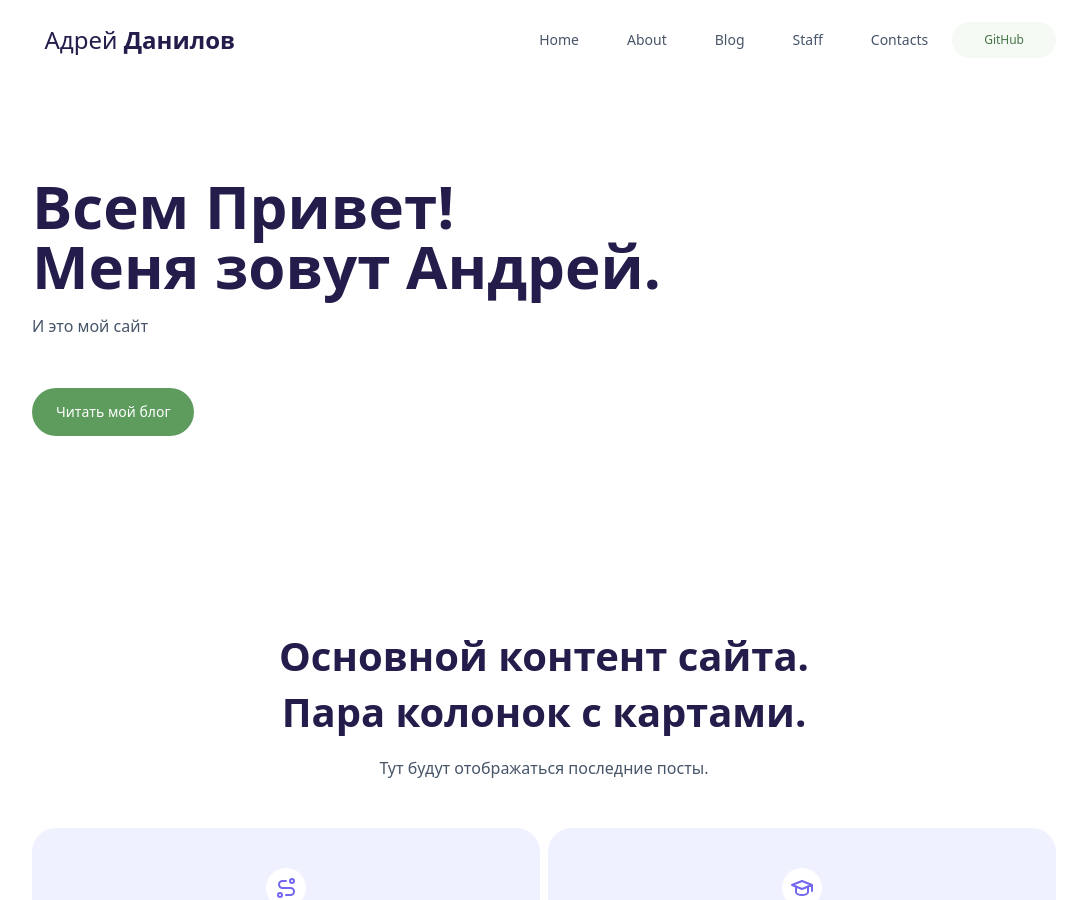
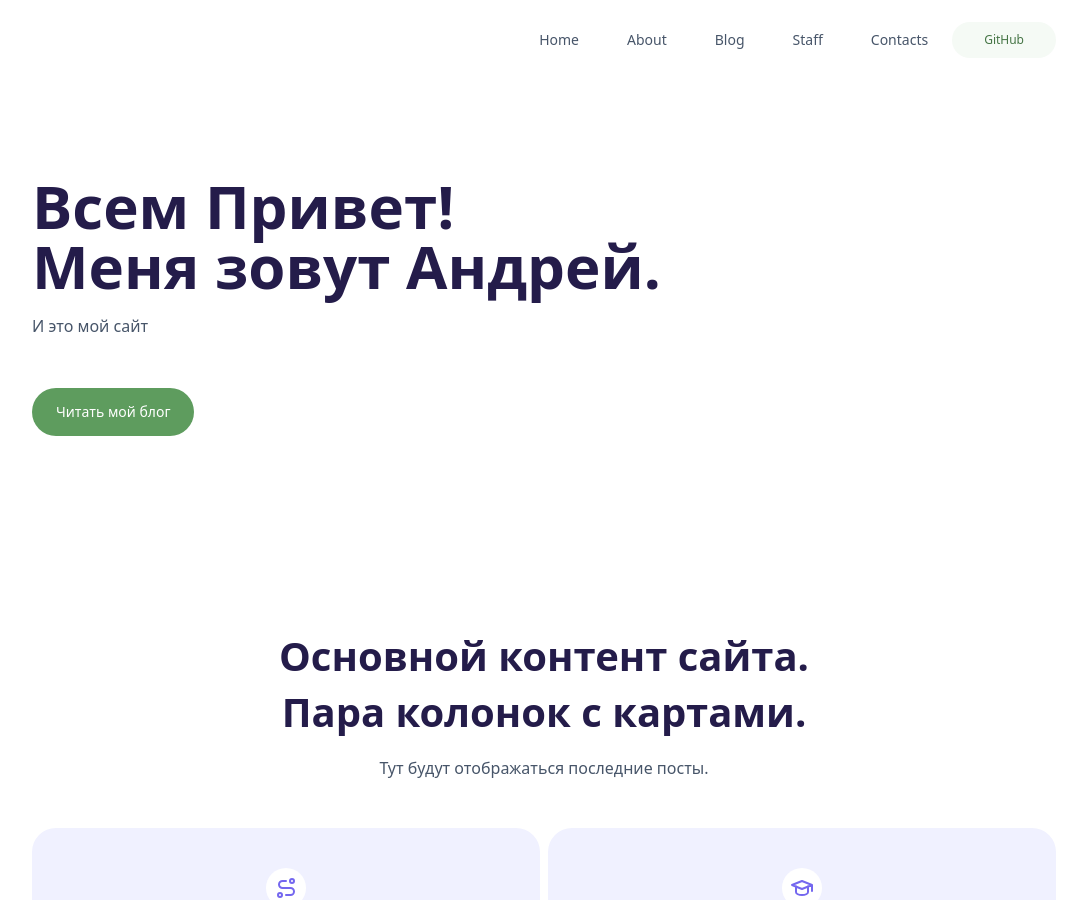
Before and after one commit to EvilPencil/www, a Jekyll site: the page built from index.html, in a window 1280 px wide and 900 px high. Shown: the whole window, without its empty margins (96-1183 px from the left). Built offline with Jekyll 4.4.1, drawn with Linux system fonts in a browser that asks for light colours.

Commit message:
modified:   _includes/nav.html

```diff
--- a/_includes/nav.html
+++ b/_includes/nav.html
@@ -1,7 +1,7 @@
 <section class="w-full overflow-hidden relatve">
     <div class="relative w-full mx-auto 2xl:max-w-7xl">
      <div x-data="{ open: false }" class="relative flex flex-col w-full px-8 py-5 mx-auto md:items-center md:justify-between md:flex-row md:px-12 lg:px-32 max-w-7xl">
-      <div class="flex flex-row items-center justify-between text-blue-950 lg:justify-start">
+      <!-- div class="flex flex-row items-center justify-between text-blue-950 lg:justify-start">
        <a href="https://danilovandrey.ru/" class="inline-flex items-center gap-3">
          <span class="text-2xl font-display"> &nbsp; Адрей <strong>Данилов</strong></span></a>
         <button @click="open = !open" class="inline-flex items-center justify-center p-2 text-blue-950 hover:text-blue-400 focus:outline-none focus:text-blue-950 md:hidden">
@@ -10,7 +10,7 @@
             <path :class="{'hidden': !open, 'inline-flex': open }" class="hidden" stroke-linecap="round" stroke-linejoin="round" stroke-width="2" d="M6 18L18 6M6 6l12 12"></path>
           </svg>
         </button>
-    </div>
+      </div -->
        <nav :class="{'flex': open, 'hidden': !open}" class="flex-col items-center flex-grow hidden md:pb-0 md:flex md:justify-end md:flex-row">
          {% for item in site.data.nav %}
          <a class="px-2 py-2 text-sm font-normal text-slate-600 lg:px-6 md:px-3 hover:text-green-500" target="_blank" href="{{ item.link }}"
```
